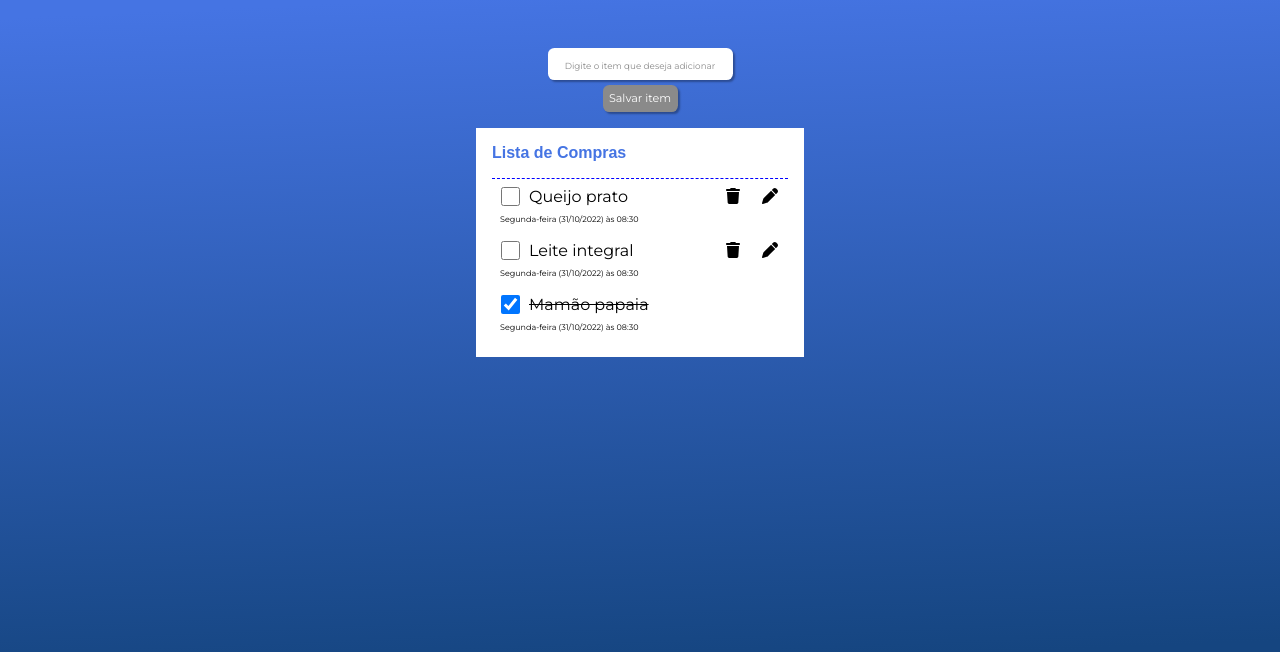
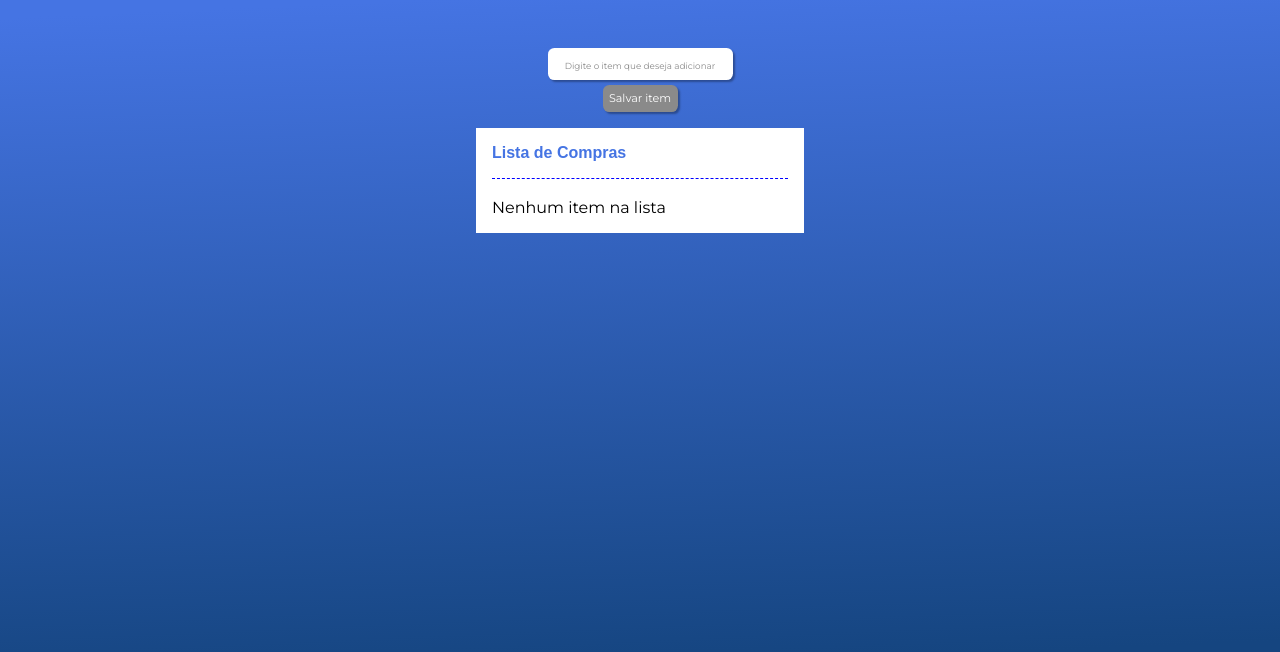
Before and after one commit to Junior743/alura-angular-lifecycle, an Angular app: page / in a window 1280 px wide. Shown: the top 652 px of the page. Built offline with nearby package versions, Linux system fonts and the light colour scheme; a web font is replaced by a local one.

Commit message:
feat: refactor item list rendering and integrate local storage updates in DoCheck

```diff
--- a/src/app/app.component.html
+++ b/src/app/app.component.html
@@ -5,12 +5,19 @@
     <div class="lista">
       <h4 class="title-list">Lista de Compras</h4>
 
-      <div *ngFor="let item of listaCompras">
-        <app-item
-          [item]="item"
-          (emitindoItemParaEditar)="editarItem($event)"
-        ></app-item>
+      <div *ngIf="listaCompras.length; else listaVazia">
+        <div *ngFor="let item of listaCompras">
+          <app-item
+            [item]="item"
+            (emitindoItemParaEditar)="editarItem($event)"
+          ></app-item>
+        </div>
       </div>
+
+      <ng-template #listaVazia>
+        <br />
+        <p>Nenhum item na lista</p>
+      </ng-template>
     </div>
   </div>
 </section>
--- a/src/app/app.component.ts
+++ b/src/app/app.component.ts
@@ -1,4 +1,4 @@
-import { Component, OnInit } from '@angular/core';
+import { Component, DoCheck, OnInit } from '@angular/core';
 import { Item } from './interfaces/Item';
 import { ListaDeCompraService } from './service/lista-de-compra.service';
 
@@ -7,7 +7,7 @@ import { ListaDeCompraService } from './service/lista-de-compra.service';
   templateUrl: './app.component.html',
   styleUrls: ['./app.component.css'],
 })
-export class AppComponent implements OnInit {
+export class AppComponent implements OnInit, DoCheck {
   title = 'app-lista-de-compras';
   listaCompras!: Array<Item>;
   itemParaSerEditado!: Item;
@@ -18,6 +18,10 @@ export class AppComponent implements OnInit {
     this.listaCompras = this.listaDeCompraService.getListaDeCompra();
   }
 
+  ngDoCheck(): void {
+    this.listaDeCompraService.atualizarLocalStorage();
+  }
+
   editarItem(item: Item) {
     this.itemParaSerEditado = { ...item };
   }
--- a/src/app/service/lista-de-compra.service.ts
+++ b/src/app/service/lista-de-compra.service.ts
@@ -5,29 +5,11 @@ import { Item } from './../interfaces/Item';
   providedIn: 'root',
 })
 export class ListaDeCompraService {
-  private listaDeCompra: Item[] = [
-    {
-      id: 1,
-      nome: 'Queijo prato',
-      data: 'Segunda-feira (31/10/2022) às 08:30',
-      comprado: false,
-    },
-    {
-      id: 2,
-      nome: 'Leite integral',
-      data: 'Segunda-feira (31/10/2022) às 08:30',
-      comprado: false,
-    },
-    {
-      id: 3,
-      nome: 'Mamão papaia',
-      data: 'Segunda-feira (31/10/2022) às 08:30',
-      comprado: true,
-    },
-  ];
+  private listaDeCompra: Item[];
 
   constructor() {
-    console.log('Instanciando dependências necessárias para o serviço.');
+    this.listaDeCompra =
+      JSON.parse(localStorage.getItem('listaDeCompra')!) || [];
   }
 
   getListaDeCompra() {
@@ -46,6 +28,8 @@ export class ListaDeCompraService {
   adicionarItemNaLista(nomeDoItem: string): void {
     const novoItem = this.criarItem(nomeDoItem);
     this.listaDeCompra.push(novoItem);
+
+    // this.atualizarLocalStorage(); // Atualiza o localStorage no DoCheck do AppComponent
   }
 
   editarItemNaLista(itemAntigo: Item, nomeEditadoDoItem: string): void {
@@ -54,5 +38,11 @@ export class ListaDeCompraService {
     );
 
     if (index !== -1) this.listaDeCompra[index].nome = nomeEditadoDoItem;
+
+    // this.atualizarLocalStorage(); // Atualiza o localStorage no DoCheck do AppComponent
+  }
+
+  atualizarLocalStorage() {
+    localStorage.setItem('listaDeCompra', JSON.stringify(this.listaDeCompra));
   }
 }
```
